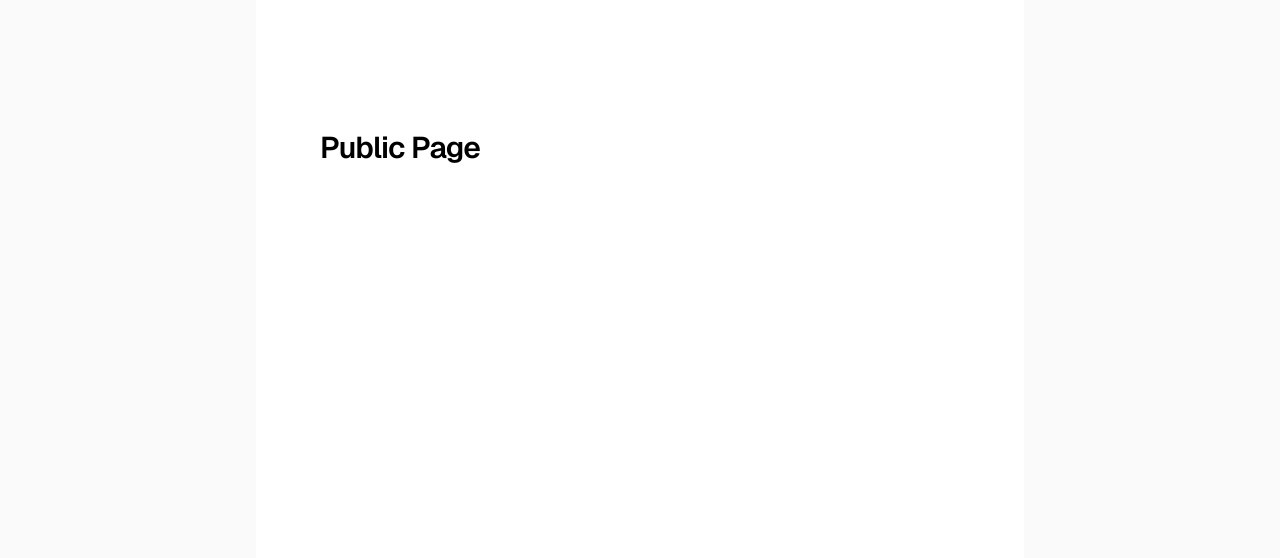
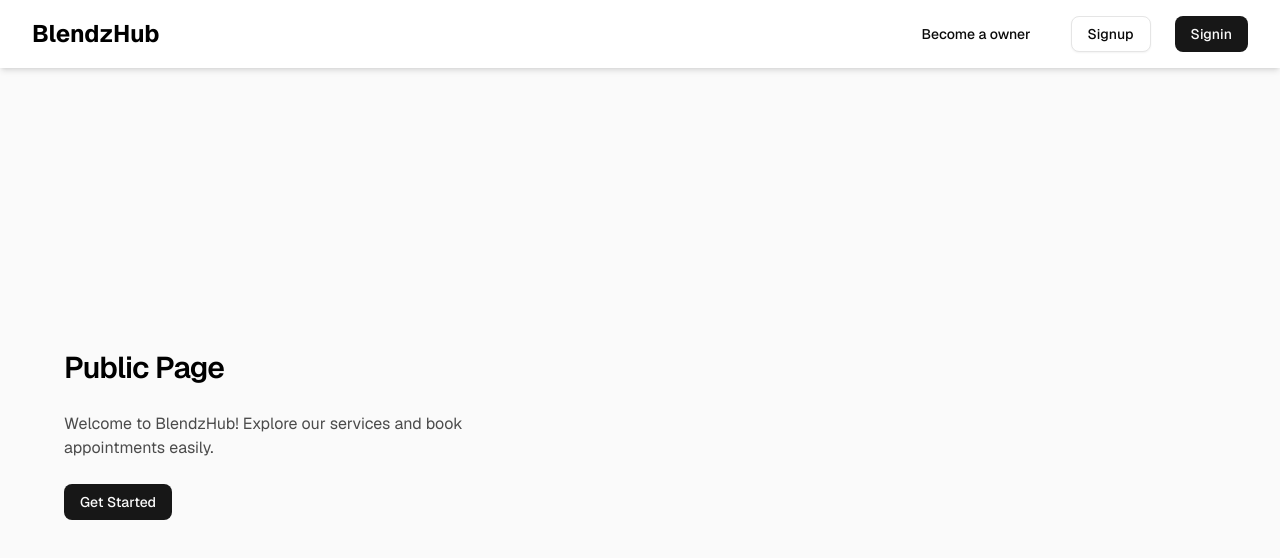
Before and after one commit to Kiruthuya-Tharmakulasingam/blendzhub-client, a Next.js app: page / in a window 1280 px wide. Shown: the top 558 px of the page. Built offline with nearby package versions, Linux system fonts and the light colour scheme.

Commit message:
home page created

```diff
--- a/src/app/page.tsx
+++ b/src/app/page.tsx
@@ -1,11 +1,62 @@
+"use client";
+
+import * as React from "react";
+import Link from "next/link";
+import { Button } from "@/components/ui/button";
+import {
+  DropdownMenu,
+  DropdownMenuContent,
+  DropdownMenuItem,
+  DropdownMenuTrigger,
+} from "@/components/ui/dropdown-menu";
+
 export default function Home() {
   return (
-    <div className="flex min-h-screen items-center justify-center bg-zinc-50 font-sans dark:bg-black">
-      <main className="flex min-h-screen w-full max-w-3xl flex-col items-center justify-between py-32 px-16 bg-white dark:bg-black sm:items-start">
+    <div className="flex min-h-screen flex-col bg-zinc-50 dark:bg-black font-sans">
+      <nav className="flex w-full items-center justify-between px-8 py-4 bg-white dark:bg-black shadow-md">
+        <h1 className="text-2xl font-bold text-black dark:text-white">
+          BlendzHub
+        </h1>
+        <div className="hidden sm:flex gap-6">
+          <Button variant="ghost">
+            <Link href="/auth/register/owner">Become a owner</Link>
+          </Button>
+          <Button variant="outline">
+            <Link href="/auth/register/customer">Signup</Link>
+          </Button>
+          <Button variant="default">
+            <Link href="/auth/login">Signin</Link>
+          </Button>
+        </div>
+
+        <DropdownMenu>
+          <DropdownMenuTrigger asChild>
+            <Button className="sm:hidden">Menu</Button>
+          </DropdownMenuTrigger>
+          <DropdownMenuContent className="w-40">
+            <DropdownMenuItem>
+              <Link href="/auth/register/owner">Become a owner</Link>
+            </DropdownMenuItem>
+            <DropdownMenuItem>
+              <Link href="/auth/register/customer">Signup</Link>
+            </DropdownMenuItem>
+            <DropdownMenuItem>
+              <Link href="/auth/login">Signin</Link>
+            </DropdownMenuItem>
+          </DropdownMenuContent>
+        </DropdownMenu>
+      </nav>
+
+      <main className="flex flex-1 flex-col items-center justify-center px-8 py-16 sm:items-start sm:px-16">
         <div className="flex flex-col items-center gap-6 text-center sm:items-start sm:text-left">
           <h1 className="max-w-xs text-3xl font-semibold leading-10 tracking-tight text-black dark:text-zinc-50">
             Public Page
           </h1>
+          <p className="max-w-md text-black/70 dark:text-white/70">
+            Welcome to BlendzHub! Explore our services and book appointments
+            easily.
+          </p>
+          <Button variant="default">Get Started</Button>
         </div>
       </main>
     </div>
```
